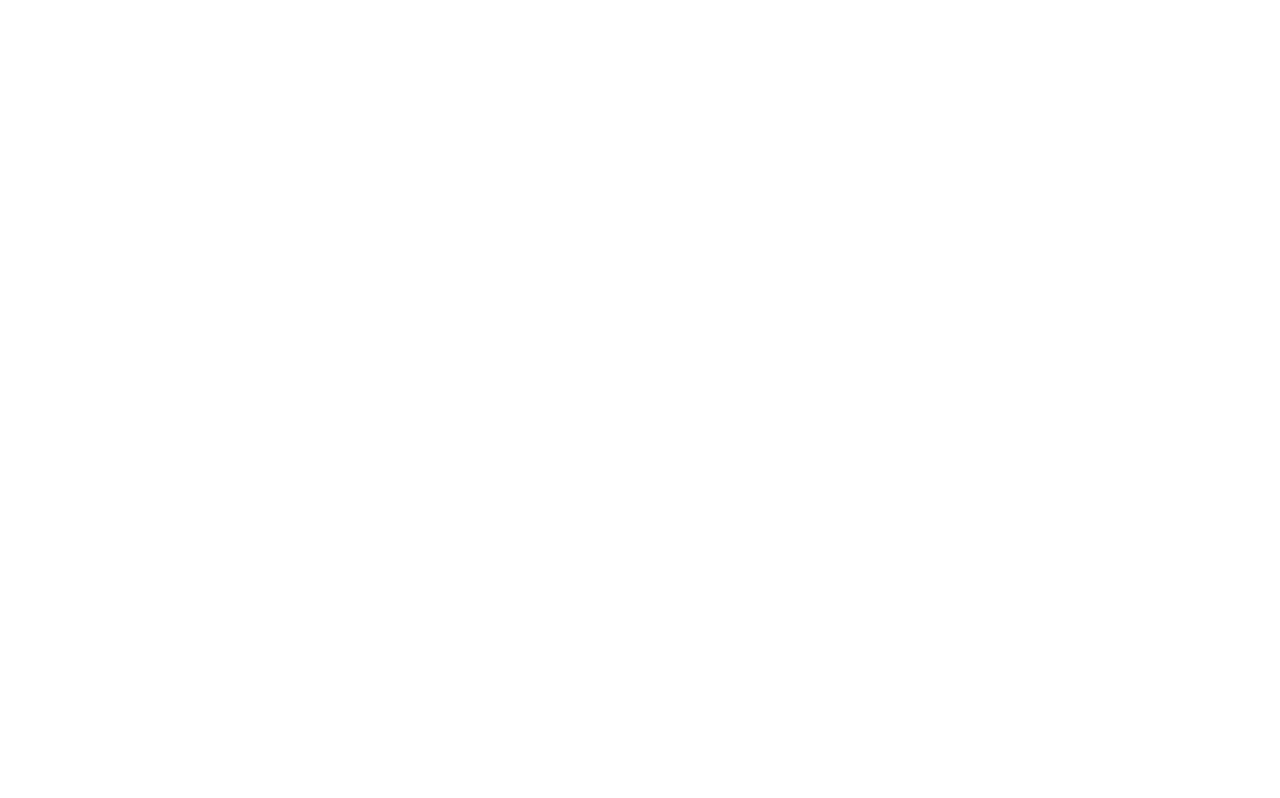
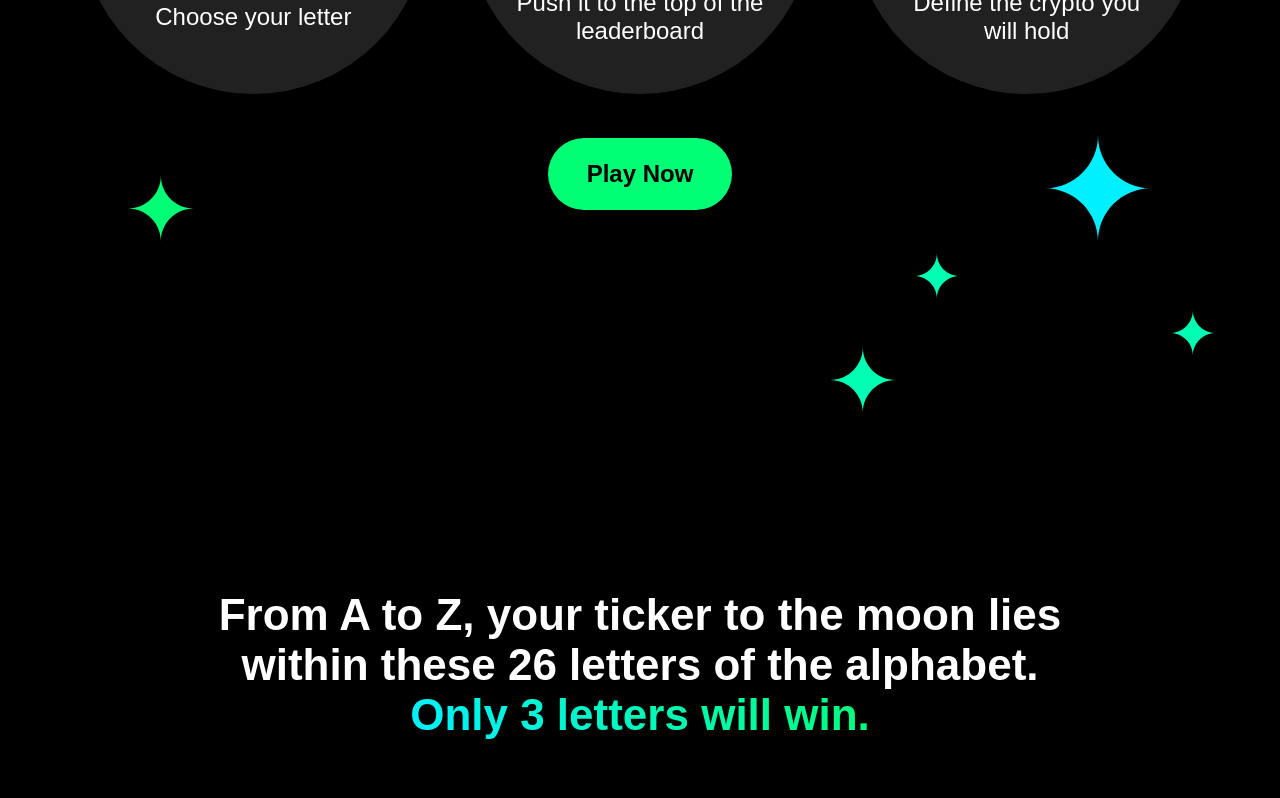
Before and after one commit to ch1cano/landing-mini-app, a React (Vite) app: page / in a window 1280 px wide. Shown: the part 3240-4038 px from the top of the page. Before the commit the page ends 2569 px from the top, so only its background shows below. Built offline with nearby package versions, Linux system fonts and the light colour scheme.

Commit message:
hot fix scroll

```diff
--- a/src/App.jsx
+++ b/src/App.jsx
@@ -1,18 +1,18 @@
 import "./App.css";
 import { CoinBlock } from "./components/CoinBlock/CoinBlock";
-// import { Home } from "./components/Home/Home";
+import { Home } from "./components/Home/Home";
 import { MakeTicket } from "./components/MakeTicket/MakeTicket";
 // import { MiniAppView } from "./components/MiniAppView/MiniAppView";
-// import { PlayNow } from "./components/PlayNow/PlayNow";
+import { PlayNow } from "./components/PlayNow/PlayNow";
 
 function App() {
 	return (
 		<>
 			<CoinBlock />
 			<MakeTicket />
-			{/* <PlayNow /> */}
+			<PlayNow />
 			{/* <MiniAppView /> */}
-			{/* <Home /> */}
+			<Home />
 		</>
 	);
 }
--- a/src/components/MakeTicket/MakeTicket.module.css
+++ b/src/components/MakeTicket/MakeTicket.module.css
@@ -329,6 +329,7 @@
 
   .titleBlock {
     font-size: 35px;
+    padding: 0;
   }
   .card {
     border-radius: 32px;
```
